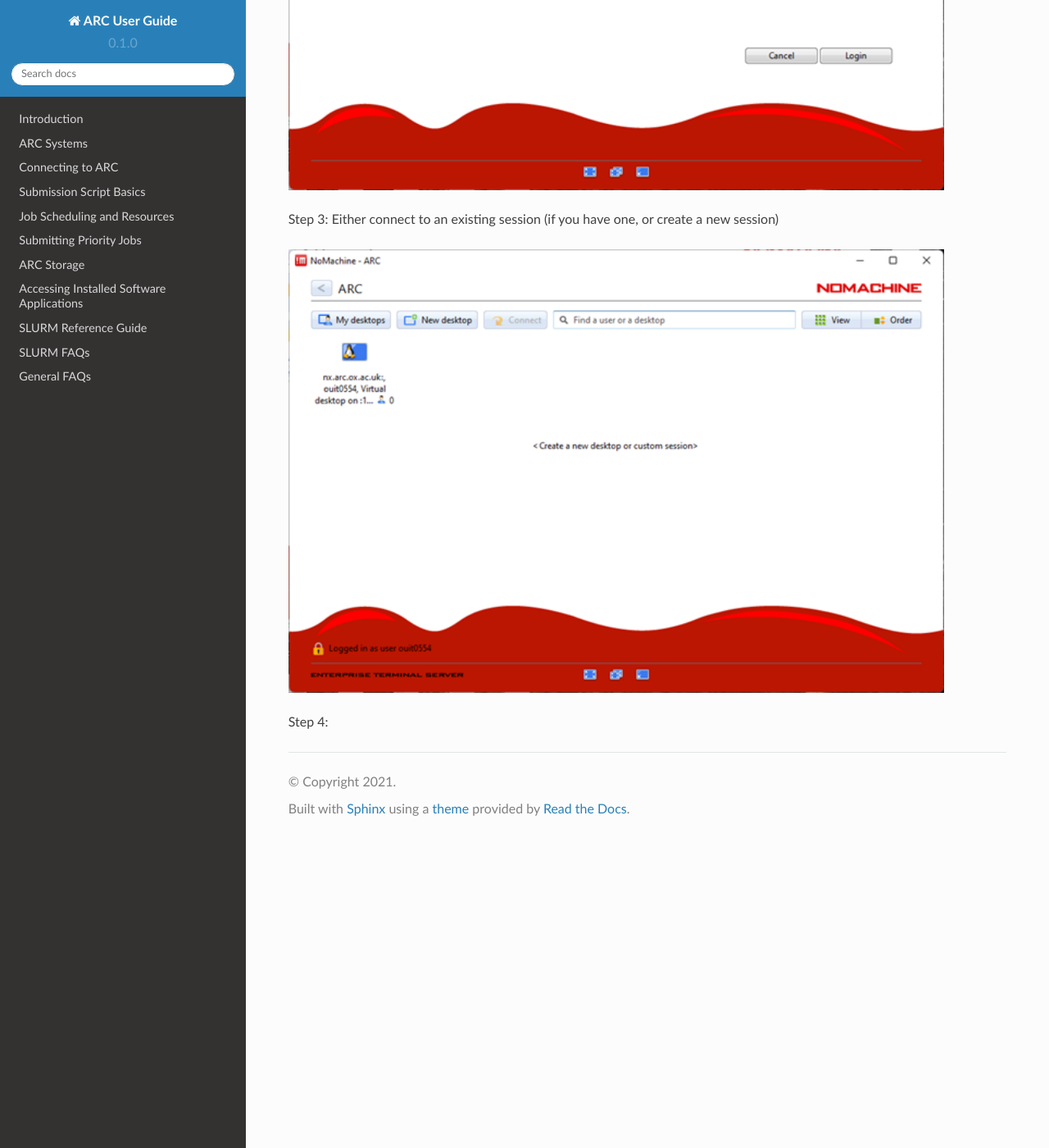
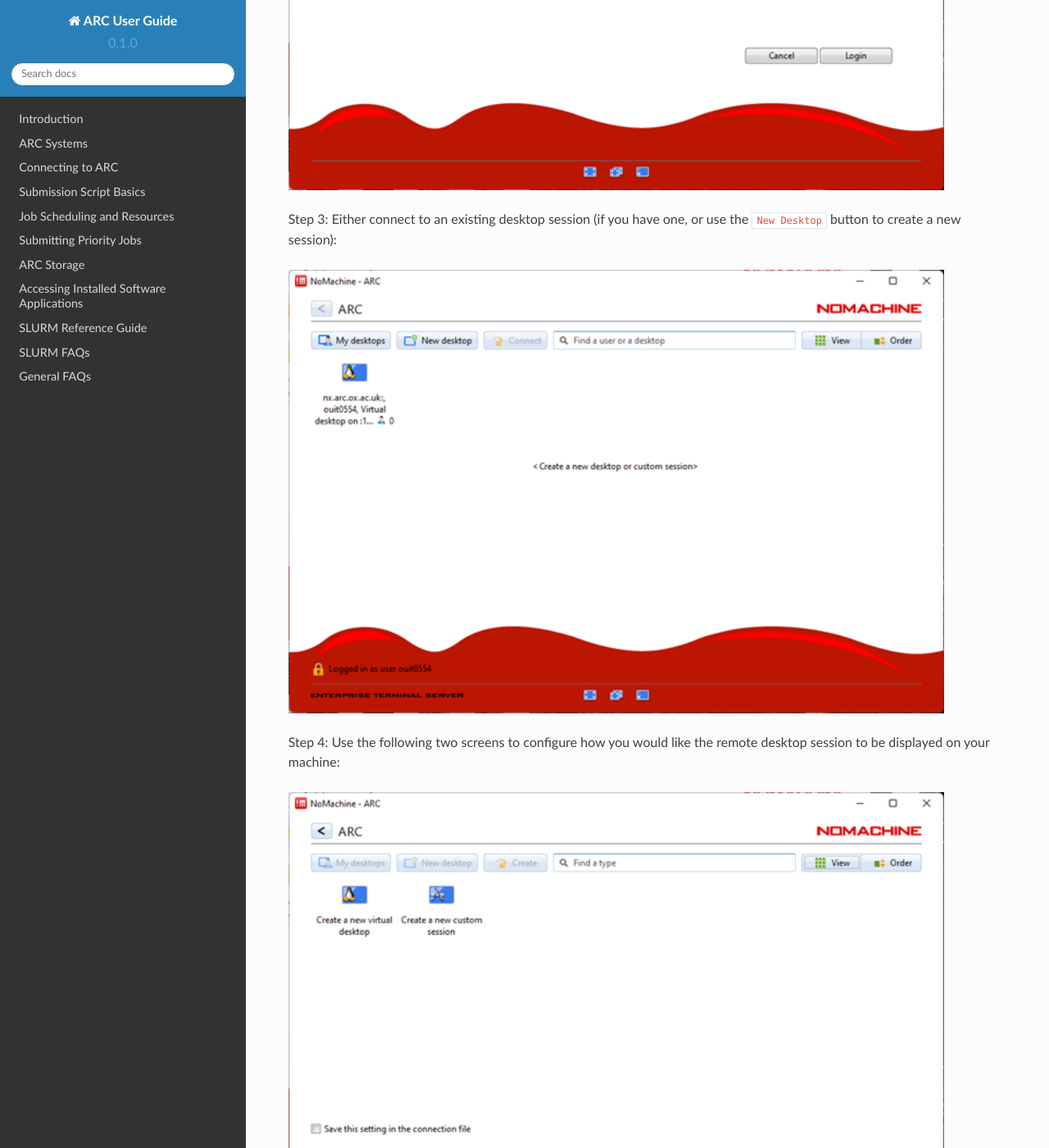
Before and after one commit to tina-friedrich/arc-user-guide, a Sphinx documentation site: the page built from docs/source/arc-gfx-interactive.rst, in a window 1280 px wide and 1400 px high, scrolled down 1476 px. Shown: the whole window at 82% size. Built offline with Sphinx 7.4.7 and the Read the Docs theme 2.0.0, drawn with Linux system fonts in a browser that asks for light colours.

Commit message:
Update arc-gfx-interactive.rst

```diff
--- a/docs/source/arc-gfx-interactive.rst
+++ b/docs/source/arc-gfx-interactive.rst
@@ -33,10 +33,14 @@
   :width: 800
   :alt: Client Install Stage 2
 
-Step 3: Either connect to an existing session (if you have one, or create a new session)
+Step 3: Either connect to an existing desktop session (if you have one, or use the ``New Desktop`` button to create a new session):
 
 .. image:: images/arc-client3.png
   :width: 800
   :alt: Client Install Stage 3
 
-Step 4:
+Step 4: Use the following two screens to configure how you would like the remote desktop session to be displayed on your machine:
+
+.. image:: images/arc-client4.png
+  :width: 800
+  :alt: Client Install Stage 4
```
